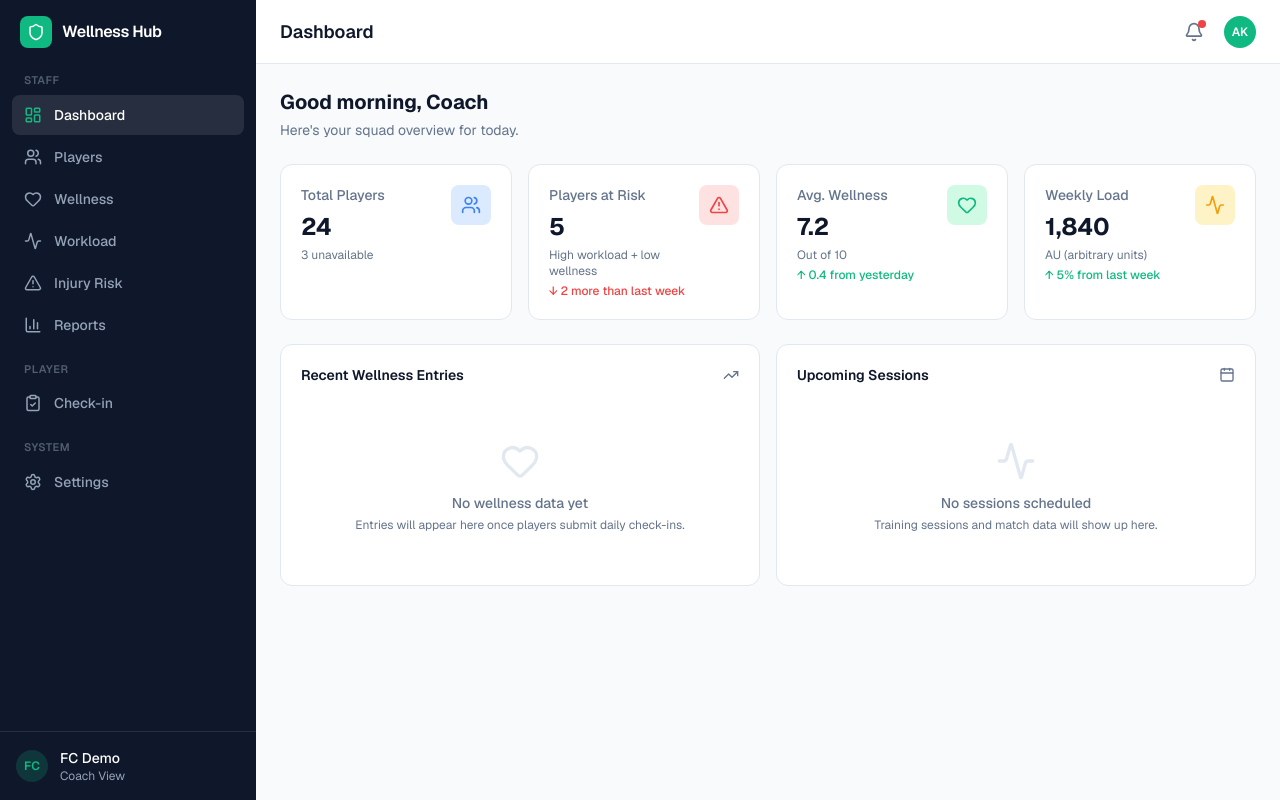
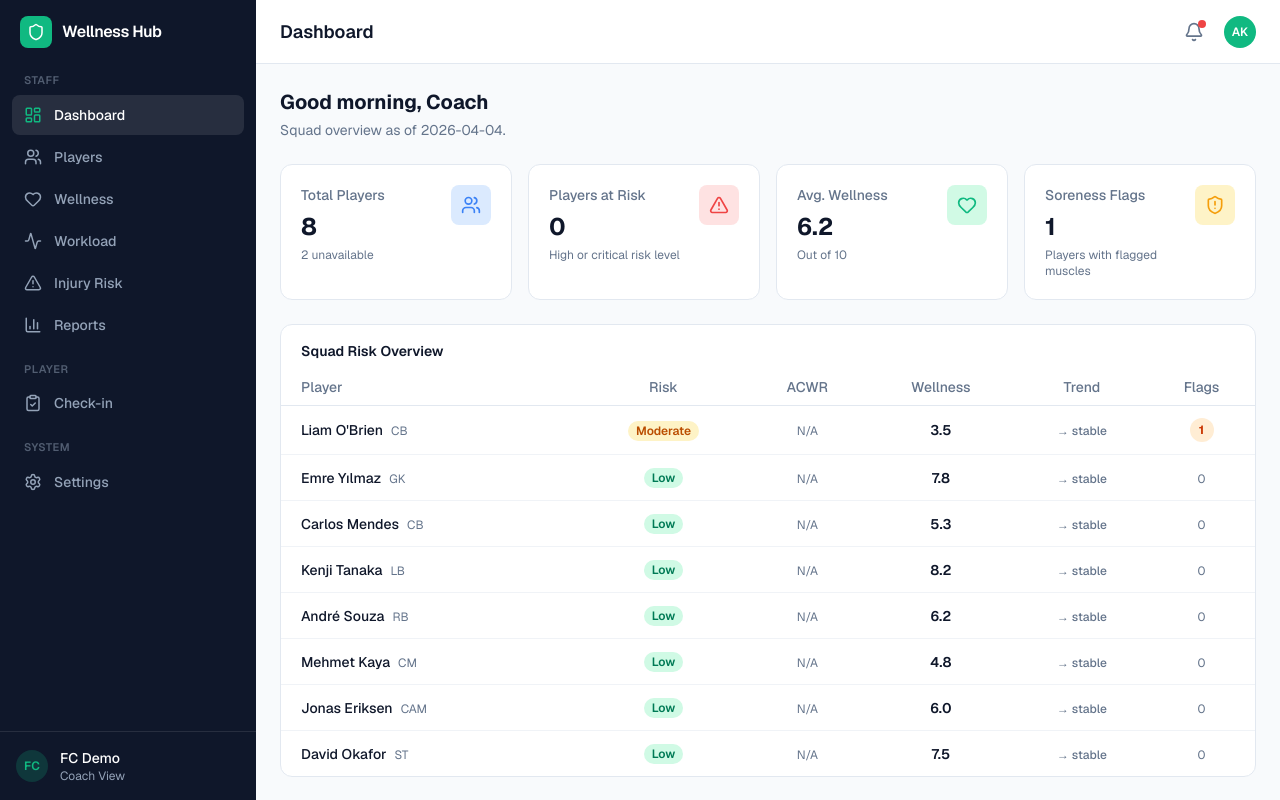
Before and after one commit to fvarli/football-wellness-hub, a Next.js app: page /dashboard in a window 1280 px wide. Built offline with nearby package versions, Linux system fonts and the light colour scheme.

Commit message:
feat: integrate risk computation into dashboard, player list, and player detail pages

```diff
--- a/src/app/dashboard/page.tsx
+++ b/src/app/dashboard/page.tsx
@@ -2,23 +2,39 @@ import {
   Users,
   AlertTriangle,
   Heart,
-  Activity,
-  TrendingUp,
-  Calendar,
+  ShieldAlert,
 } from "lucide-react";
+import Link from "next/link";
 import AppShell from "@/components/app-shell";
 import StatCard from "@/components/stat-card";
+import { RiskLevelBadge, TrendBadge, AcwrValue } from "@/components/risk-badge";
+import { players, wellnessEntries, trainingSessions } from "@/lib/mock-data";
+import { calculatePlayerRiskSnapshot } from "@/lib/risk";
+
+const AS_OF = "2026-04-04";
 
 export default function DashboardPage() {
+  const snapshots = players.map((p) =>
+    ({ ...calculatePlayerRiskSnapshot(p.id, trainingSessions, wellnessEntries, AS_OF), player: p }),
+  );
+
+  const totalPlayers = players.length;
+  const unavailable = players.filter((p) => p.status !== "available").length;
+  const atRisk = snapshots.filter((s) => s.riskLevel === "high" || s.riskLevel === "critical").length;
+  const avgWellness = snapshots.filter((s) => s.latestWellnessScore !== null).length > 0
+    ? (snapshots.reduce((sum, s) => sum + (s.latestWellnessScore ?? 0), 0) /
+       snapshots.filter((s) => s.latestWellnessScore !== null).length).toFixed(1)
+    : "—";
+  const totalFlagged = snapshots.filter((s) => s.sorenessFlags.length > 0).length;
+
   return (
     <AppShell title="Dashboard">
-      {/* Welcome section */}
       <div className="mb-6">
         <h2 className="text-xl font-bold text-foreground">
           Good morning, Coach
         </h2>
         <p className="mt-1 text-sm text-muted">
-          Here&apos;s your squad overview for today.
+          Squad overview as of {AS_OF}.
         </p>
       </div>
 
@@ -26,80 +42,85 @@ export default function DashboardPage() {
       <div className="grid grid-cols-1 gap-4 sm:grid-cols-2 xl:grid-cols-4">
         <StatCard
           title="Total Players"
-          value="24"
-          subtitle="3 unavailable"
+          value={String(totalPlayers)}
+          subtitle={`${unavailable} unavailable`}
           icon={Users}
           iconBg="bg-info-light"
           iconColor="text-info"
         />
         <StatCard
           title="Players at Risk"
-          value="5"
-          subtitle="High workload + low wellness"
+          value={String(atRisk)}
+          subtitle="High or critical risk level"
           icon={AlertTriangle}
           iconBg="bg-danger-light"
           iconColor="text-danger"
-          trend={{ value: "2 more than last week", positive: false }}
         />
         <StatCard
           title="Avg. Wellness"
-          value="7.2"
+          value={avgWellness}
           subtitle="Out of 10"
           icon={Heart}
           iconBg="bg-accent-light"
           iconColor="text-accent"
-          trend={{ value: "0.4 from yesterday", positive: true }}
         />
         <StatCard
-          title="Weekly Load"
-          value="1,840"
-          subtitle="AU (arbitrary units)"
-          icon={Activity}
+          title="Soreness Flags"
+          value={String(totalFlagged)}
+          subtitle="Players with flagged muscles"
+          icon={ShieldAlert}
           iconBg="bg-warning-light"
           iconColor="text-warning"
-          trend={{ value: "5% from last week", positive: true }}
         />
       </div>
 
-      {/* Placeholder sections */}
-      <div className="mt-6 grid grid-cols-1 gap-4 lg:grid-cols-2">
-        {/* Recent Wellness */}
-        <div className="rounded-xl border border-card-border bg-card-bg p-5">
-          <div className="flex items-center justify-between">
-            <h3 className="text-sm font-semibold text-foreground">
-              Recent Wellness Entries
-            </h3>
-            <TrendingUp className="h-4 w-4 text-muted" />
-          </div>
-          <div className="mt-6 flex flex-col items-center justify-center py-8 text-center">
-            <Heart className="h-10 w-10 text-card-border" />
-            <p className="mt-3 text-sm font-medium text-muted">
-              No wellness data yet
-            </p>
-            <p className="mt-1 text-xs text-muted">
-              Entries will appear here once players submit daily check-ins.
-            </p>
-          </div>
+      {/* Risk overview table */}
+      <div className="mt-6 rounded-xl border border-card-border bg-card-bg overflow-x-auto">
+        <div className="px-5 pt-4 pb-2">
+          <h3 className="text-sm font-semibold text-foreground">Squad Risk Overview</h3>
         </div>
-
-        {/* Upcoming Sessions */}
-        <div className="rounded-xl border border-card-border bg-card-bg p-5">
-          <div className="flex items-center justify-between">
-            <h3 className="text-sm font-semibold text-foreground">
-              Upcoming Sessions
-            </h3>
-            <Calendar className="h-4 w-4 text-muted" />
-          </div>
-          <div className="mt-6 flex flex-col items-center justify-center py-8 text-center">
-            <Activity className="h-10 w-10 text-card-border" />
-            <p className="mt-3 text-sm font-medium text-muted">
-              No sessions scheduled
-            </p>
-            <p className="mt-1 text-xs text-muted">
-              Training sessions and match data will show up here.
-            </p>
-          </div>
-        </div>
+        <table className="w-full text-sm">
+          <thead>
+            <tr className="border-b border-card-border text-left">
+              <th className="px-5 py-2 font-medium text-muted">Player</th>
+              <th className="px-3 py-2 text-center font-medium text-muted">Risk</th>
+              <th className="px-3 py-2 text-center font-medium text-muted">ACWR</th>
+              <th className="px-3 py-2 text-center font-medium text-muted">Wellness</th>
+              <th className="px-3 py-2 text-center font-medium text-muted">Trend</th>
+              <th className="px-3 py-2 text-center font-medium text-muted">Flags</th>
+            </tr>
+          </thead>
+          <tbody>
+            {snapshots
+              .sort((a, b) => {
+                const order: Record<string, number> = { critical: 0, high: 1, moderate: 2, low: 3 };
+                return (order[a.riskLevel] ?? 9) - (order[b.riskLevel] ?? 9);
+              })
+              .map((s) => (
+                <tr key={s.playerId} className="border-b border-card-border/50 last:border-0 hover:bg-gray-50/50">
+                  <td className="px-5 py-3">
+                    <Link href={`/players/${s.playerId}`} className="font-medium text-foreground hover:text-accent transition-colors">
+                      {s.player.name}
+                    </Link>
+                    <span className="ml-2 text-xs text-muted">{s.player.position}</span>
+                  </td>
+                  <td className="px-3 py-3 text-center"><RiskLevelBadge level={s.riskLevel} /></td>
+                  <td className="px-3 py-3 text-center"><AcwrValue acwr={s.acwr} /></td>
+                  <td className="px-3 py-3 text-center">
+                    {s.latestWellnessScore !== null
+                      ? <span className="text-sm font-semibold text-foreground">{s.latestWellnessScore.toFixed(1)}</span>
+                      : <span className="text-xs text-muted">—</span>}
+                  </td>
+                  <td className="px-3 py-3 text-center"><TrendBadge trend={s.wellnessTrend} /></td>
+                  <td className="px-3 py-3 text-center">
+                    {s.sorenessFlags.length > 0
+                      ? <span className="inline-flex h-6 w-6 items-center justify-center rounded-full bg-orange-100 text-xs font-bold text-orange-700">{s.sorenessFlags.length}</span>
+                      : <span className="text-xs text-muted">0</span>}
+                  </td>
+                </tr>
+              ))}
+          </tbody>
+        </table>
       </div>
     </AppShell>
   );
--- a/src/app/players/[id]/page.tsx
+++ b/src/app/players/[id]/page.tsx
@@ -4,8 +4,12 @@ import { ArrowLeft } from "lucide-react";
 import AppShell from "@/components/app-shell";
 import WellnessBadge from "@/components/wellness-badge";
 import BodyMapSummary from "@/components/body-map-summary";
-import { getPlayer, getPlayerWellness, getLatestWellness } from "@/lib/mock-data";
+import { RiskLevelBadge, TrendBadge, AcwrValue } from "@/components/risk-badge";
+import { getPlayer, getPlayerWellness, getLatestWellness, wellnessEntries, trainingSessions } from "@/lib/mock-data";
 import { WELLNESS_METRICS } from "@/lib/types";
+import { calculatePlayerRiskSnapshot } from "@/lib/risk";
+
+const AS_OF = "2026-04-04";
 
 const statusStyles: Record<string, string> = {
   available: "bg-emerald-100 text-emerald-700",
@@ -33,6 +37,7 @@ export default async function PlayerDetailPage({
   const entries = getPlayerWellness(player.id);
   const latest = getLatestWellness(player.id);
   const latestBodyMap = latest?.bodyMap ?? [];
+  const snap = calculatePlayerRiskSnapshot(player.id, trainingSessions, wellnessEntries, AS_OF);
 
   return (
     <AppShell title={player.name}>
@@ -74,6 +79,39 @@ export default async function PlayerDetailPage({
             </div>
           )}
         </div>
+      </div>
+
+      {/* Risk summary card */}
+      <div className="mt-4 rounded-xl border border-card-border bg-card-bg p-5">
+        <h3 className="mb-3 text-sm font-semibold text-foreground">Risk Profile</h3>
+        <div className="grid grid-cols-2 gap-4 sm:grid-cols-4">
+          <div>
+            <p className="text-xs text-muted">Risk Level</p>
+            <div className="mt-1"><RiskLevelBadge level={snap.riskLevel} size="md" /></div>
+          </div>
+          <div>
+            <p className="text-xs text-muted">ACWR</p>
+            <div className="mt-1"><AcwrValue acwr={snap.acwr} /></div>
+          </div>
+          <div>
+            <p className="text-xs text-muted">Wellness Trend</p>
+            <div className="mt-1"><TrendBadge trend={snap.wellnessTrend} /></div>
+          </div>
+          <div>
+            <p className="text-xs text-muted">Soreness Flags</p>
+            <p className="mt-1 text-sm font-semibold text-foreground">{snap.sorenessFlags.length}</p>
+          </div>
+        </div>
+        {snap.sorenessFlags.length > 0 && (
+          <div className="mt-3 space-y-1">
+            {snap.sorenessFlags.map((f) => (
+              <div key={f.regionKey} className="flex items-center justify-between rounded-lg bg-orange-50 px-3 py-1.5">
+                <span className="text-xs font-medium text-orange-800">{f.label}</span>
+                <span className="text-[11px] text-orange-600">{f.reason}</span>
+              </div>
+            ))}
+          </div>
+        )}
       </div>
 
       {/* Latest scores breakdown */}
--- a/src/app/players/page.tsx
+++ b/src/app/players/page.tsx
@@ -1,11 +1,15 @@
 "use client";
 
-import { useState } from "react";
+import { useState, useMemo } from "react";
 import Link from "next/link";
 import { Search } from "lucide-react";
 import AppShell from "@/components/app-shell";
 import WellnessBadge from "@/components/wellness-badge";
-import { players, getLatestWellness } from "@/lib/mock-data";
+import { RiskLevelBadge } from "@/components/risk-badge";
+import { players, getLatestWellness, wellnessEntries, trainingSessions } from "@/lib/mock-data";
+import { calculatePlayerRiskSnapshot } from "@/lib/risk";
+
+const AS_OF = "2026-04-04";
 
 const statusStyles: Record<string, string> = {
   available: "bg-emerald-100 text-emerald-700",
@@ -15,6 +19,11 @@ const statusStyles: Record<string, string> = {
 
 export default function PlayersPage() {
   const [search, setSearch] = useState("");
+
+  const snapshots = useMemo(
+    () => new Map(players.map((p) => [p.id, calculatePlayerRiskSnapshot(p.id, trainingSessions, wellnessEntries, AS_OF)])),
+    [],
+  );
 
   const filtered = players.filter((p) =>
     p.name.toLowerCase().includes(search.toLowerCase()) ||
@@ -40,6 +49,7 @@ export default function PlayersPage() {
       <div className="grid grid-cols-1 gap-3 sm:grid-cols-2 xl:grid-cols-3">
         {filtered.map((player) => {
           const latest = getLatestWellness(player.id);
+          const snap = snapshots.get(player.id);
           return (
             <Link
               key={player.id}
@@ -47,7 +57,6 @@ export default function PlayersPage() {
               className="group rounded-xl border border-card-border bg-card-bg p-4 transition-shadow hover:shadow-md"
             >
               <div className="flex items-center gap-3">
-                {/* Avatar */}
                 <div className="flex h-10 w-10 shrink-0 items-center justify-center rounded-full bg-slate-200 text-sm font-bold text-slate-600">
                   {player.name.split(" ").map((n) => n[0]).join("")}
                 </div>
@@ -67,11 +76,14 @@ export default function PlayersPage() {
               </div>
 
               <div className="mt-3 flex items-center justify-between">
-                <span
-                  className={`inline-flex items-center rounded-full px-2 py-0.5 text-xs font-medium capitalize ${statusStyles[player.status]}`}
-                >
-                  {player.status}
-                </span>
+                <div className="flex items-center gap-2">
+                  <span
+                    className={`inline-flex items-center rounded-full px-2 py-0.5 text-xs font-medium capitalize ${statusStyles[player.status]}`}
+                  >
+                    {player.status}
+                  </span>
+                  {snap && <RiskLevelBadge level={snap.riskLevel} />}
+                </div>
                 {latest ? (
                   <div className="flex items-center gap-1.5">
                     <span className="text-xs text-muted">Wellness</span>
--- /dev/null
+++ b/src/components/risk-badge.tsx
@@ -0,0 +1,52 @@
+import type { RiskLevel, TrendDirection } from "@/lib/types";
+
+const riskStyles: Record<RiskLevel, string> = {
+  low: "bg-emerald-100 text-emerald-700",
+  moderate: "bg-amber-100 text-amber-700",
+  high: "bg-orange-100 text-orange-700",
+  critical: "bg-red-100 text-red-700",
+};
+
+const riskLabels: Record<RiskLevel, string> = {
+  low: "Low",
+  moderate: "Moderate",
+  high: "High",
+  critical: "Critical",
+};
+
+const trendIcons: Record<TrendDirection, string> = {
+  improving: "\u2191",
+  stable: "\u2192",
+  declining: "\u2193",
+};
+
+const trendStyles: Record<TrendDirection, string> = {
+  improving: "text-emerald-600",
+  stable: "text-muted",
+  declining: "text-red-600",
+};
+
+export function RiskLevelBadge({ level, size = "sm" }: { level: RiskLevel; size?: "sm" | "md" }) {
+  const sizeClass = size === "md" ? "px-2.5 py-1 text-sm" : "px-2 py-0.5 text-xs";
+  return (
+    <span className={`inline-flex items-center rounded-full font-semibold ${riskStyles[level]} ${sizeClass}`}>
+      {riskLabels[level]}
+    </span>
+  );
+}
+
+export function TrendBadge({ trend }: { trend: TrendDirection }) {
+  return (
+    <span className={`inline-flex items-center gap-0.5 text-xs font-medium ${trendStyles[trend]}`}>
+      {trendIcons[trend]} {trend}
+    </span>
+  );
+}
+
+export function AcwrValue({ acwr }: { acwr: number | null }) {
+  if (acwr === null) return <span className="text-xs text-muted">N/A</span>;
+  let color = "text-emerald-600";
+  if (acwr < 0.8 || acwr > 1.3) color = "text-amber-600";
+  if (acwr > 1.5) color = "text-red-600";
+  return <span className={`text-sm font-bold ${color}`}>{acwr.toFixed(2)}</span>;
+}
```
Also changed, not shown: 5 other files (tests, documents, lock files or other folders).
